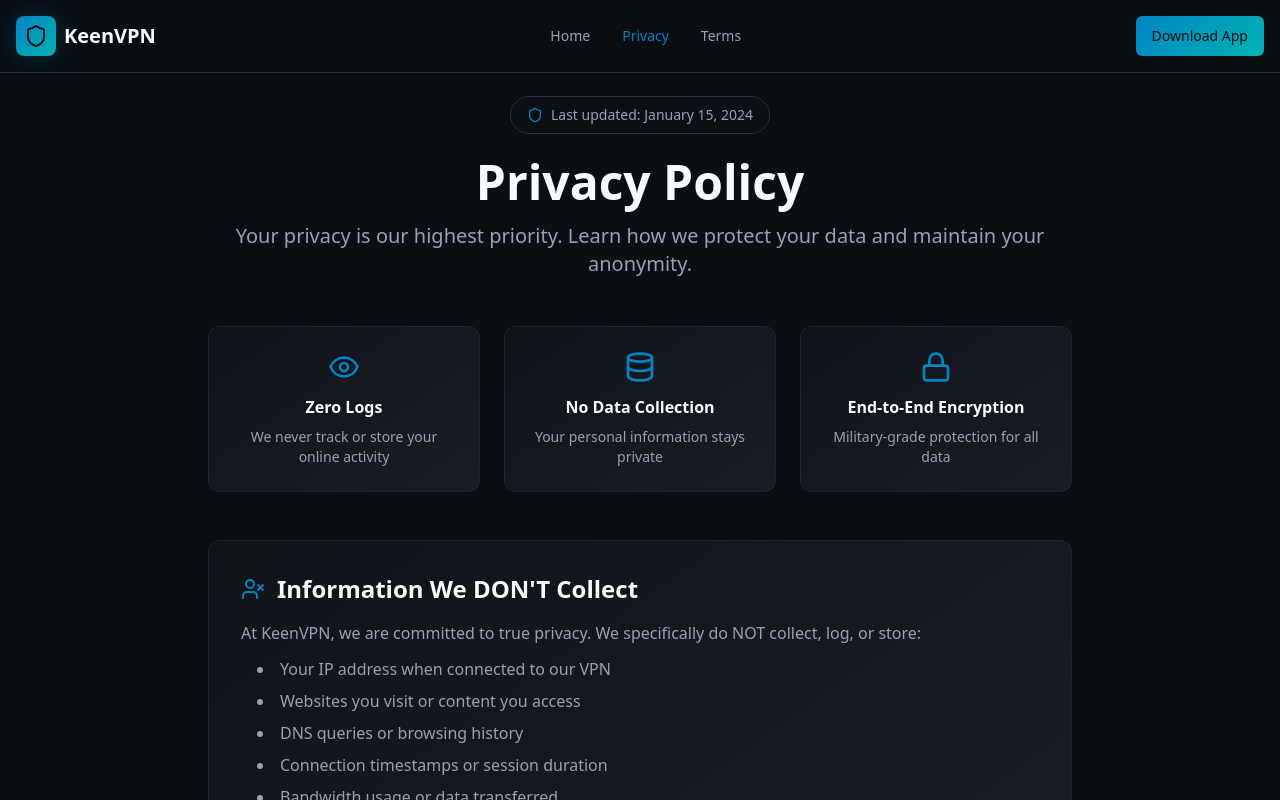
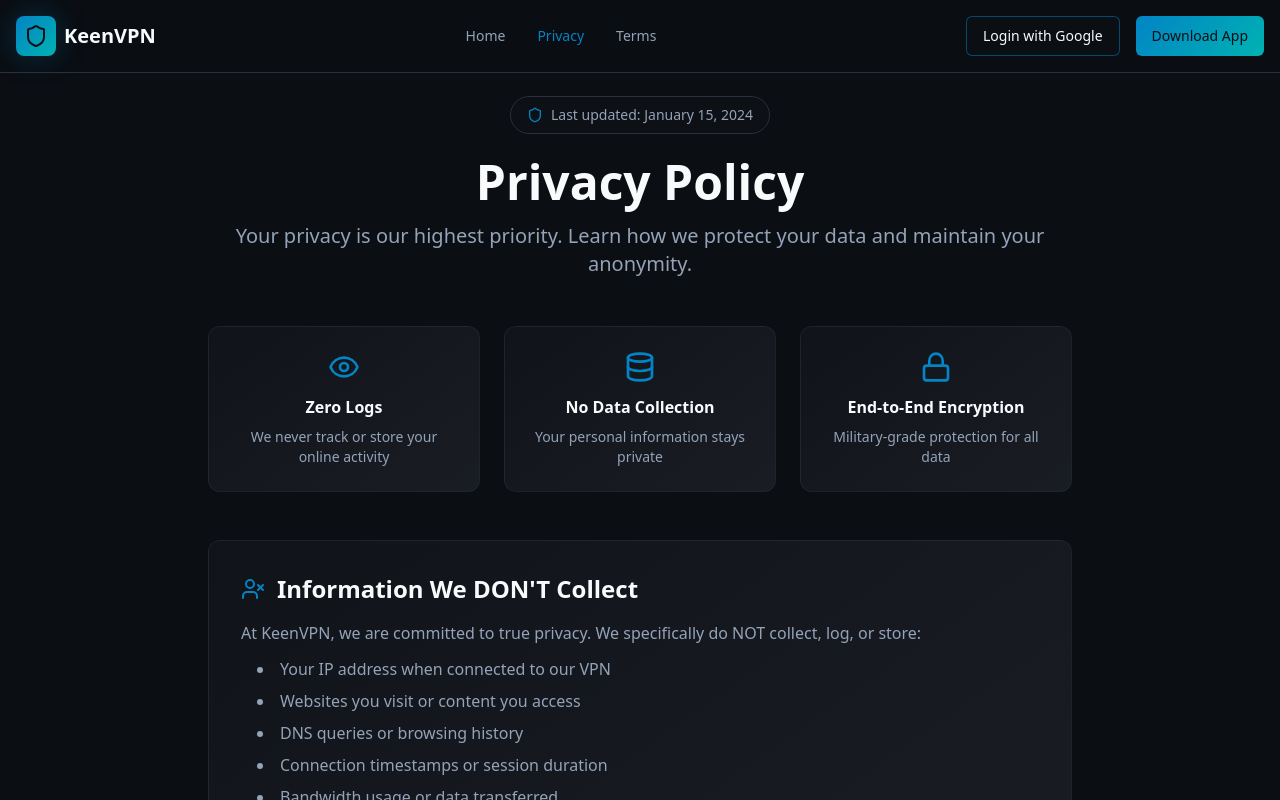
Before and after one commit to Keen-VPN/website, a React (Vite) app: page /privacy in a window 1280 px wide. Shown: the top 800 px of the page. Built offline with nearby package versions, Linux system fonts and the light colour scheme.

Commit message:
Add Google login button
Implement Google login using Firebase authentication.

```diff
--- a/package.json
+++ b/package.json
@@ -45,6 +45,7 @@
     "cmdk": "^1.0.0",
     "date-fns": "^3.6.0",
     "embla-carousel-react": "^8.3.0",
+    "firebase": "^11.10.0",
     "input-otp": "^1.2.4",
     "lucide-react": "^0.462.0",
     "next-themes": "^0.3.0",
--- a/src/components/Header.tsx
+++ b/src/components/Header.tsx
@@ -2,12 +2,60 @@ import { Shield, Menu, X } from "lucide-react";
 import { Button } from "@/components/ui/button";
 import { useState } from "react";
 import { Link, useLocation } from "react-router-dom";
+import { signInWithPopup, GoogleAuthProvider } from "firebase/auth";
+import { auth, googleProvider } from "@/lib/firebase";
+import { useToast } from "@/hooks/use-toast";
 
 const Header = () => {
   const [isMenuOpen, setIsMenuOpen] = useState(false);
   const location = useLocation();
+  const { toast } = useToast();
 
   const isActive = (path: string) => location.pathname === path;
+
+  const handleGoogleLogin = async () => {
+    try {
+      toast({
+        title: "Opening Google Sign-In...",
+        description: "Please complete the authentication in the popup window.",
+      });
+
+      const result = await signInWithPopup(auth, googleProvider);
+      console.log("Full sign-in result:", result);
+
+      const user = result.user;
+      const credential = GoogleAuthProvider.credentialFromResult(result);
+
+      if (!credential) {
+        toast({
+          title: "⚠️ No credential returned",
+          description: "Sign-in may still be successful.",
+          variant: "destructive",
+        });
+        return;
+      }
+
+      const accessToken = credential.accessToken;
+      console.log("✅ AccessToken:", accessToken);
+
+      localStorage.setItem("token", `keenvpn://auth?token=${accessToken}`);
+
+      toast({
+        title: "✅ Login Successful",
+        description: "Redirecting to VPN app...",
+      });
+
+      // Redirect to VPN app
+      window.location.href = `keenvpn://auth?token=${accessToken}`;
+    } catch (error) {
+      console.error("❌ Sign-in error:", error);
+      toast({
+        title: "Login Failed",
+        description: error.message || "An error occurred during sign-in",
+        variant: "destructive",
+      });
+    }
+  };
 
   return (
     <header className="fixed top-0 w-full z-50 bg-background/80 backdrop-blur-md border-b border-border">
@@ -49,6 +97,13 @@ const Header = () => {
           </nav>
 
           <div className="hidden md:flex items-center space-x-4">
+            <Button
+              onClick={handleGoogleLogin}
+              variant="outline"
+              className="border-primary/50 hover:bg-primary/10"
+            >
+              Login with Google
+            </Button>
             <Button className="bg-gradient-primary text-primary-foreground hover:opacity-90">
               Download App
             </Button>
@@ -100,6 +155,16 @@ const Header = () => {
               </Link>
               <div className="flex flex-col space-y-2 pt-4">
                 <Button
+                  onClick={() => {
+                    handleGoogleLogin();
+                    setIsMenuOpen(false);
+                  }}
+                  variant="outline"
+                  className="border-primary/50 hover:bg-primary/10"
+                >
+                  Login with Google
+                </Button>
+                <Button
                   className="bg-gradient-primary text-primary-foreground hover:opacity-90"
                   onClick={() => setIsMenuOpen(false)}
                 >
--- /dev/null
+++ b/src/lib/firebase.ts
@@ -0,0 +1,15 @@
+import { initializeApp } from 'firebase/app';
+import { getAuth, GoogleAuthProvider } from 'firebase/auth';
+
+const firebaseConfig = {
+  apiKey: "AIzaSyD-EbWk-A-MMDQIx_yW0HTBj9-tD3U9KzI",
+  authDomain: "keenvpn-33217.firebaseapp.com",
+  projectId: "keenvpn-33217",
+  storageBucket: "keenvpn-33217.firebasestorage.app",
+  messagingSenderId: "820512492104",
+  appId: "1:820512492104:web:66cf560414114b02d2667d",
+};
+
+const app = initializeApp(firebaseConfig);
+export const auth = getAuth(app);
+export const googleProvider = new GoogleAuthProvider();
```
Also changed, not shown: 1 other file (tests, documents, lock files or other folders).
